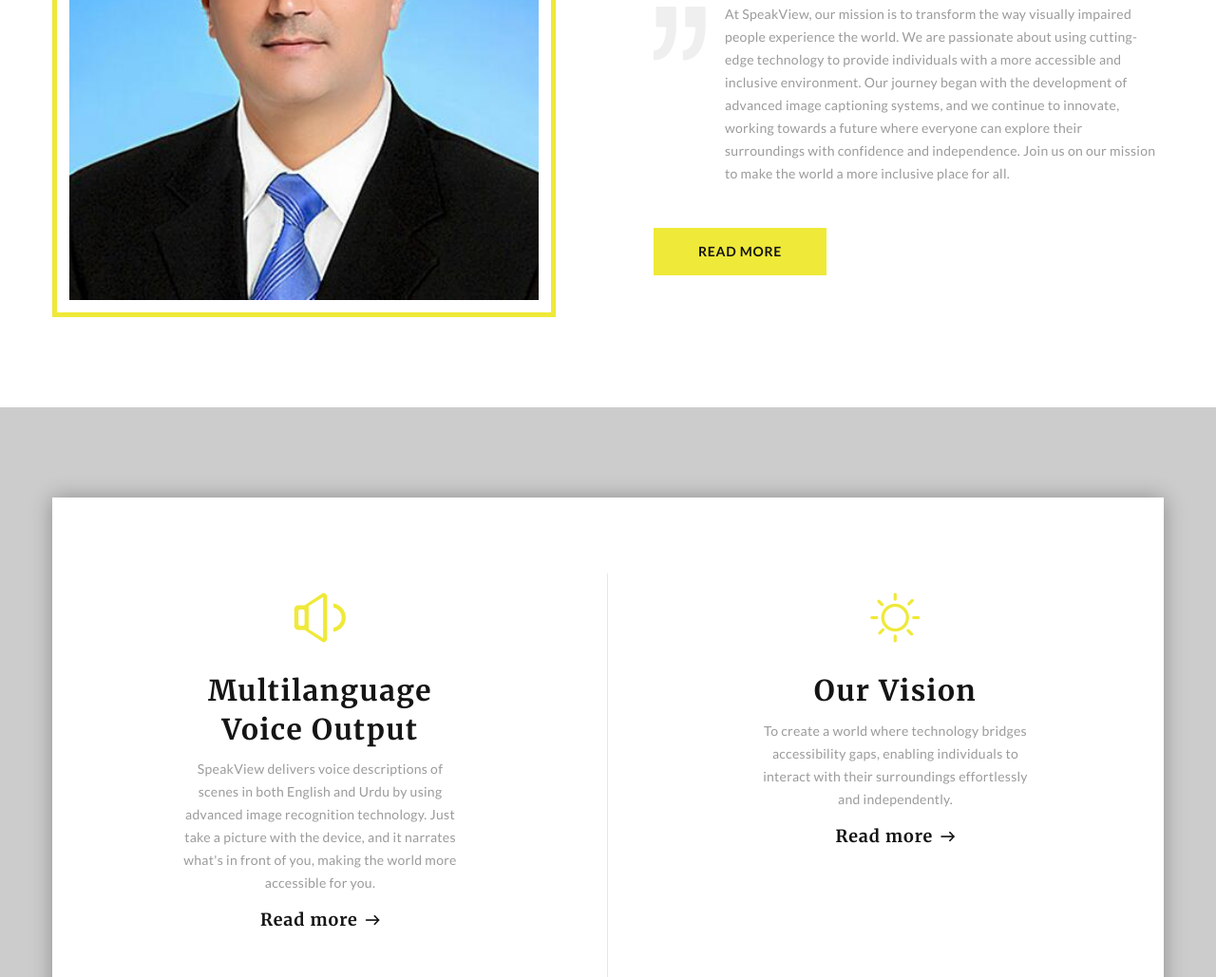
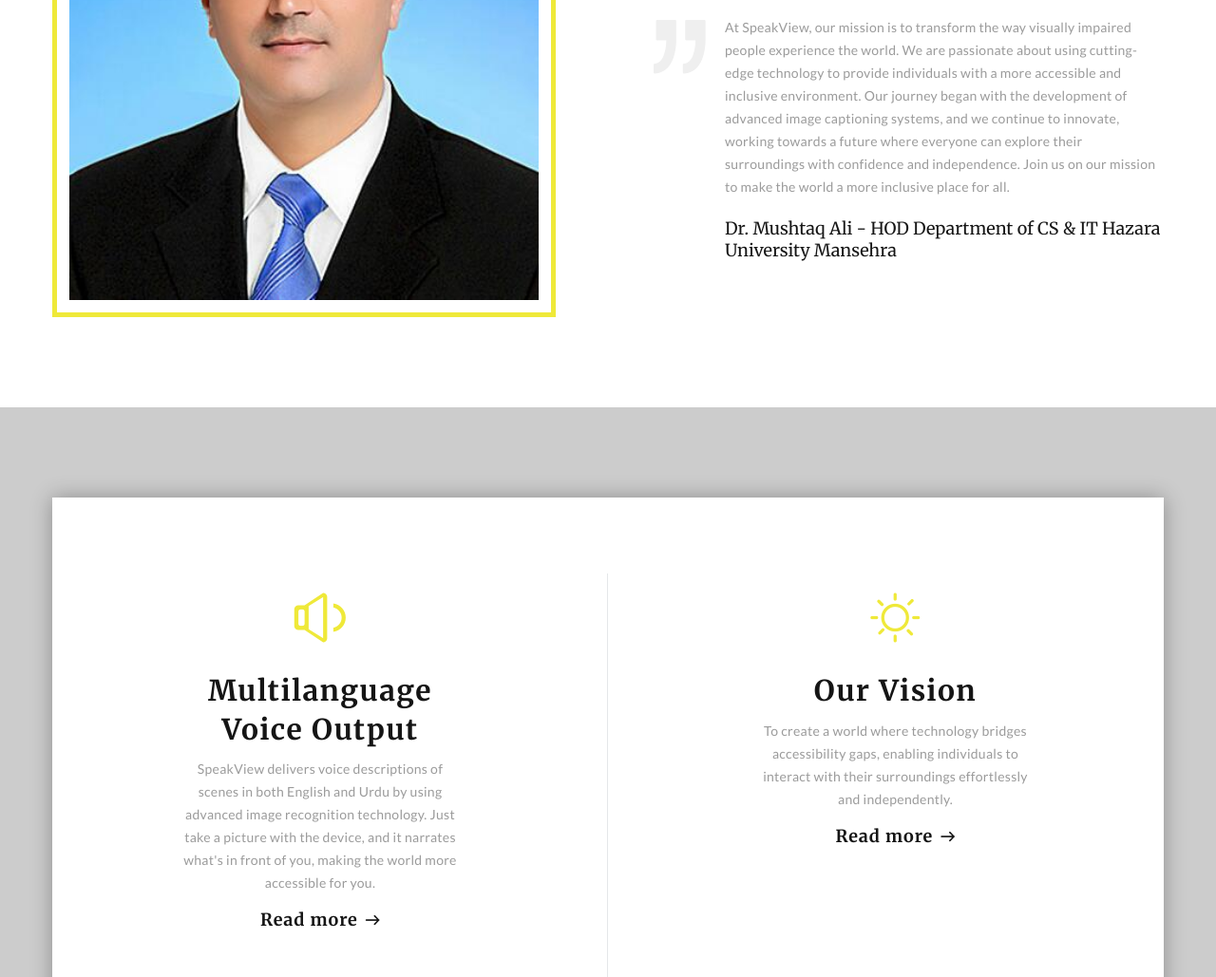
Before and after one commit to project122312/project122312.github.io, a plain HTML site: page index.html in a window 1280 px wide. Shown: the part 1091-2120 px from the top of the page at 95% size. Drawn offline with Linux system fonts and the light colour scheme; some packages are replaced by stand-ins of ours.

Commit message:
Update index.html

```diff
--- a/index.html
+++ b/index.html
@@ -117,8 +117,8 @@
                   </div>
                   <div class="quote-classic__body">
                     <p class="q">At SpeakView, our mission is to transform the way visually impaired people experience the world. We are passionate about using cutting-edge technology to provide individuals with a more accessible and inclusive environment. Our journey began with the development of advanced image captioning systems, and we continue to innovate, working towards a future where everyone can explore their surroundings with confidence and independence. Join us on our mission to make the world a more inclusive place for all.</p>
-                  </div>
-                </article><a class="button button-primary button-effect-ujarak" href="about.html">read more</a>
+                    <h6>Dr. Mushtaq Ali - HOD Department of CS & IT Hazara University Mansehra</h6>
+		  </div>
               </div>
             </div>
             <div class="col-md-8 col-lg-6">
```
